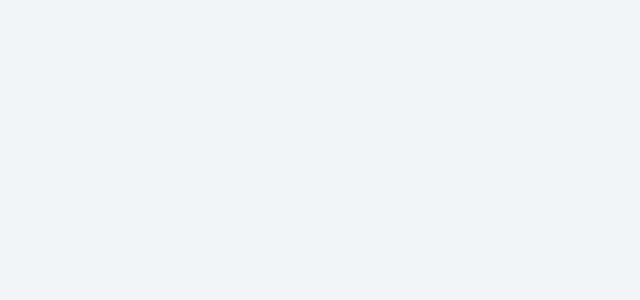
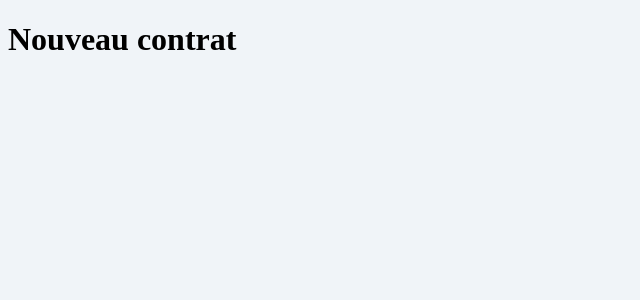
Before and after one commit to FaresCherif/vue_assurance, a Vue app: page /add in a window 1280 px wide. Before the commit this address had no page. Shown: the top 300 px of the page, without its empty margins (0-640 px from the left). Built offline with nearby package versions, Linux system fonts and the light colour scheme; the HTML template or start-up script is replaced by a standard one.

Commit message:
add page nouveau contrat

```diff
--- a/src/router/index.js
+++ b/src/router/index.js
@@ -1,13 +1,15 @@
 import { createRouter, createWebHistory } from 'vue-router'
 import HomeView from '../views/HomeView.vue';
 import DetailView from '../views/DetailView.vue';
+import AddView from '@/views/AddView.vue';
 import '@/assets/main.css';
 
 const router = createRouter({
   history: createWebHistory(import.meta.env.BASE_URL),
   routes: [
     { path: '/',name:'home', component: HomeView},
-    { path: '/detail/:contractnumber',name:'detail', component: DetailView}
+    { path: '/detail/:contractnumber',name:'detail', component: DetailView},
+    { path: '/add',name:'add', component: AddView},
 
   ],
 })
--- /dev/null
+++ b/src/views/AddView.vue
@@ -0,0 +1,7 @@
+<script setup>
+</script>
+
+
+<template>
+    <h1>Nouveau contrat</h1>
+</template>
--- a/src/views/HomeView.vue
+++ b/src/views/HomeView.vue
@@ -1,5 +1,6 @@
 <script setup>
 import { ref,watch } from 'vue';
+import { useRouter } from 'vue-router'
 import ContractCard from '../components/ContractCard.vue';
 import api from '@/api/axios'
 
@@ -22,6 +23,12 @@ watch(filtreStatut, async (newStatut) => {
 
 
 
+const router = useRouter();
+
+function goToNewContrat() {
+  router.push(`/add`)
+}
+
 </script>
 
 <template>
@@ -33,4 +40,6 @@ watch(filtreStatut, async (newStatut) => {
             :infos="contratData"
         />
    </div>
+
+   <button @click="goToNewContrat">Nouveau contrat</button>
 </template>
```
